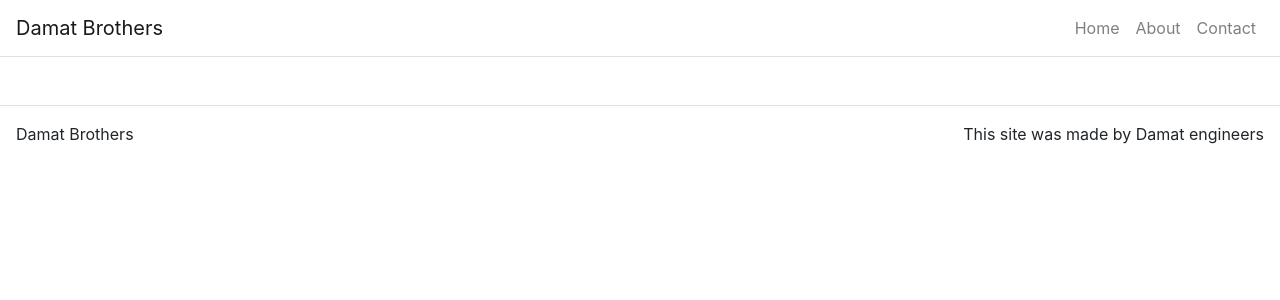
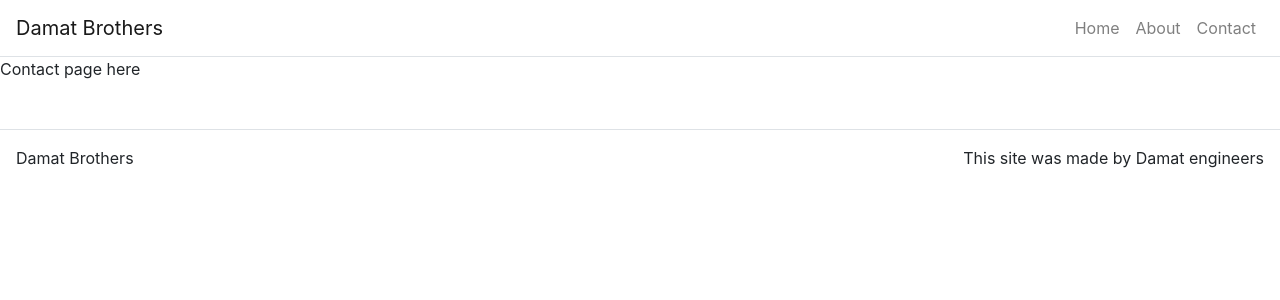
Before and after one commit to tuncerdamat/react-portfolio-1, a React (Create React App) app: page /contact in a window 1280 px wide. Shown: the top 300 px of the page. Built offline with nearby package versions, Linux system fonts and the light colour scheme.

Commit message:
Created pages

```diff
--- a/src/App.js
+++ b/src/App.js
@@ -7,6 +7,9 @@
 import './App.css';
 
 import Footer from './components/Footer';
+import HomePage from './pages/HomePage';
+import ContactPage from "./pages/ContactPage";
+import AboutPage from "./pages/AboutPage";
 
 class App extends React.Component {
   constructor(props) {
@@ -49,6 +52,10 @@
               </Navbar.Collapse>
             </Navbar>
 
+            <Route path="/" exact render={() => <HomePage title={this.state.home.title} subTitle={this.state.home.subTitle} text={this.state.home.text} />} />
+            <Route path="/about" exact render={() => <AboutPage title={this.state.about.title} />} />
+            <Route path="/contact" exact render={() => <ContactPage title={this.state.contact.title} />} />
+
             <Footer />
 
           </Container>
--- /dev/null
+++ b/src/pages/AboutPage.js
@@ -0,0 +1,11 @@
+import React from 'react';
+
+
+function AboutPage(props){
+    return (
+        <p>About page here</p>
+    );
+}
+
+
+export default AboutPage;
--- /dev/null
+++ b/src/pages/ContactPage.js
@@ -0,0 +1,11 @@
+import React from 'react';
+
+
+function ContactPage(props){
+    return (
+        <p>Contact page here</p>
+    );
+}
+
+
+export default ContactPage;
--- /dev/null
+++ b/src/pages/HomePage.js
@@ -0,0 +1,11 @@
+import React from 'react';
+
+
+function HomePage(props){
+    return (
+        <p>Home page here</p>
+    );
+}
+
+
+export default HomePage;
```
